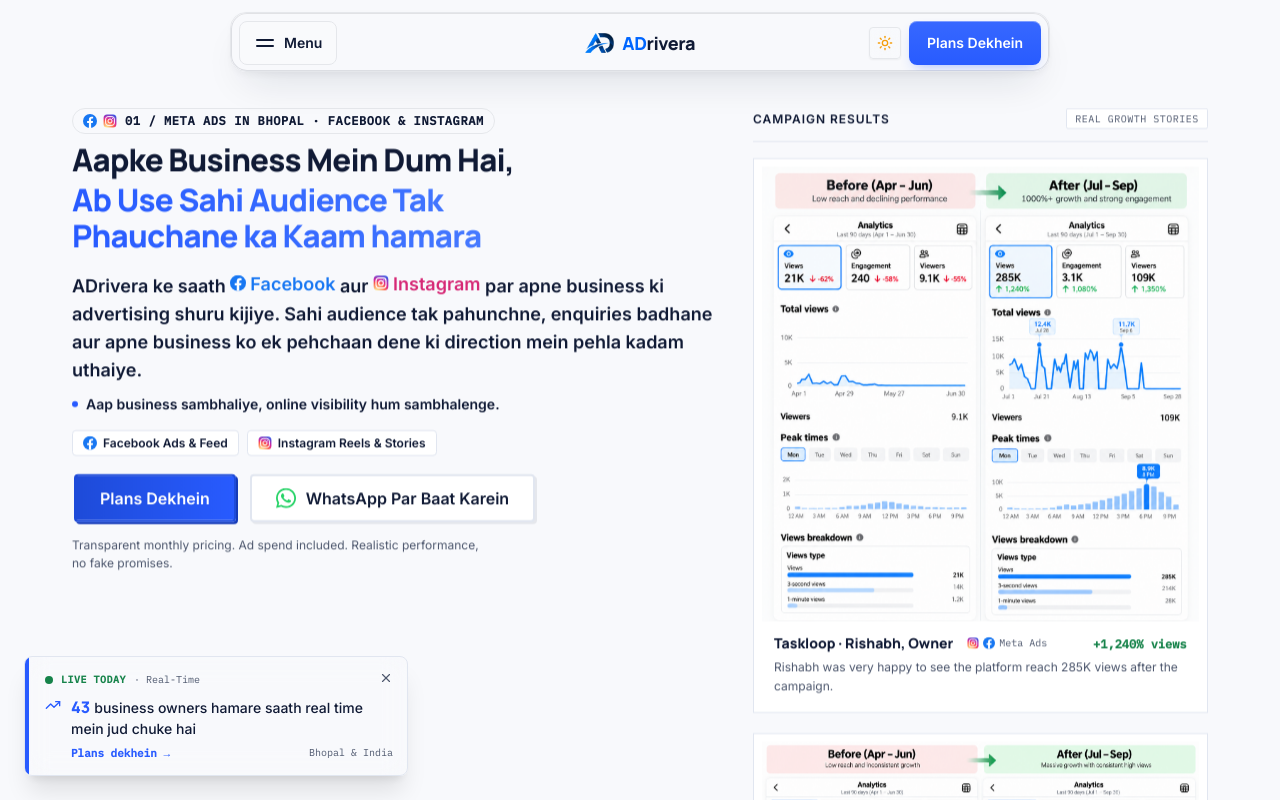
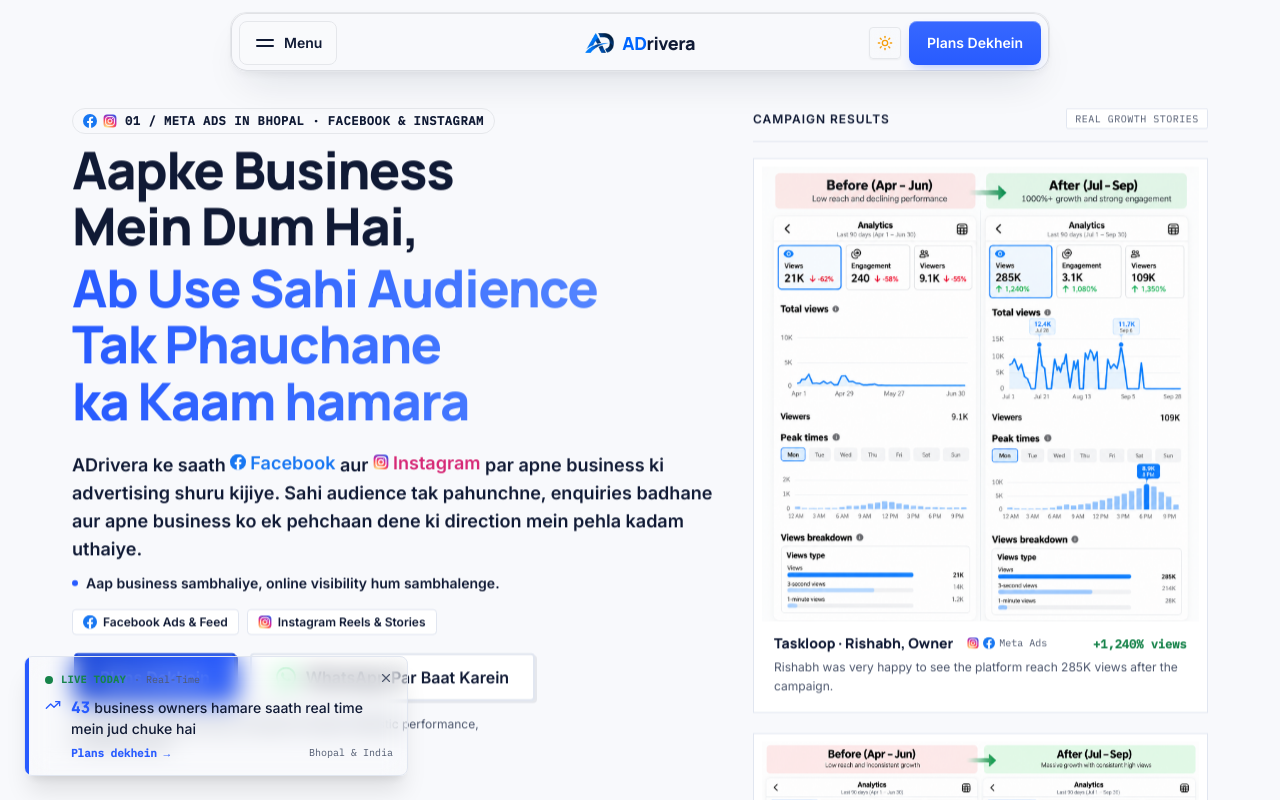
Before and after one commit to preetsingh2911/adrivera, a Next.js app: page / in a window 1280 px wide. Shown: the top 800 px of the page. Built offline with nearby package versions, Linux system fonts and the light colour scheme.

Commit message:
feat: increase hero section headline font size for stronger visual hierarchy

```diff
--- a/src/components/HeroSection.tsx
+++ b/src/components/HeroSection.tsx
@@ -47,11 +47,11 @@
             </Reveal>
 
             <Reveal delayMs={60}>
-              <h1 className="font-heading font-extrabold tracking-tight text-ink text-[clamp(1.35rem,4vw,1.65rem)] md:text-[1.85rem] lg:text-[1.95rem] leading-[1.15] mb-3.5 sm:mb-4 [text-wrap:balance]">
+              <h1 className="font-heading font-extrabold tracking-tight text-ink text-3xl sm:text-4xl md:text-5xl lg:text-[2.85rem] xl:text-[3.25rem] leading-[1.12] sm:leading-[1.1] md:leading-[1.08] mb-4 sm:mb-5 [text-wrap:balance]">
                 {headlineParts.length > 1 ? (
                   <>
                     <span className="block text-ink">{headlineParts[0]}</span>
-                    <span className="block mt-0.5 sm:mt-1 text-accent bg-gradient-to-r from-accent via-[#3D71FF] to-[#6392FF] dark:from-[#5A8AFF] dark:via-[#7EA7FF] dark:to-[#A3C2FF] bg-clip-text text-transparent">
+                    <span className="block mt-1 sm:mt-1.5 text-accent bg-gradient-to-r from-accent via-[#3D71FF] to-[#6392FF] dark:from-[#5A8AFF] dark:via-[#7EA7FF] dark:to-[#A3C2FF] bg-clip-text text-transparent">
                       {headlineParts[1]}
                     </span>
                   </>
```
